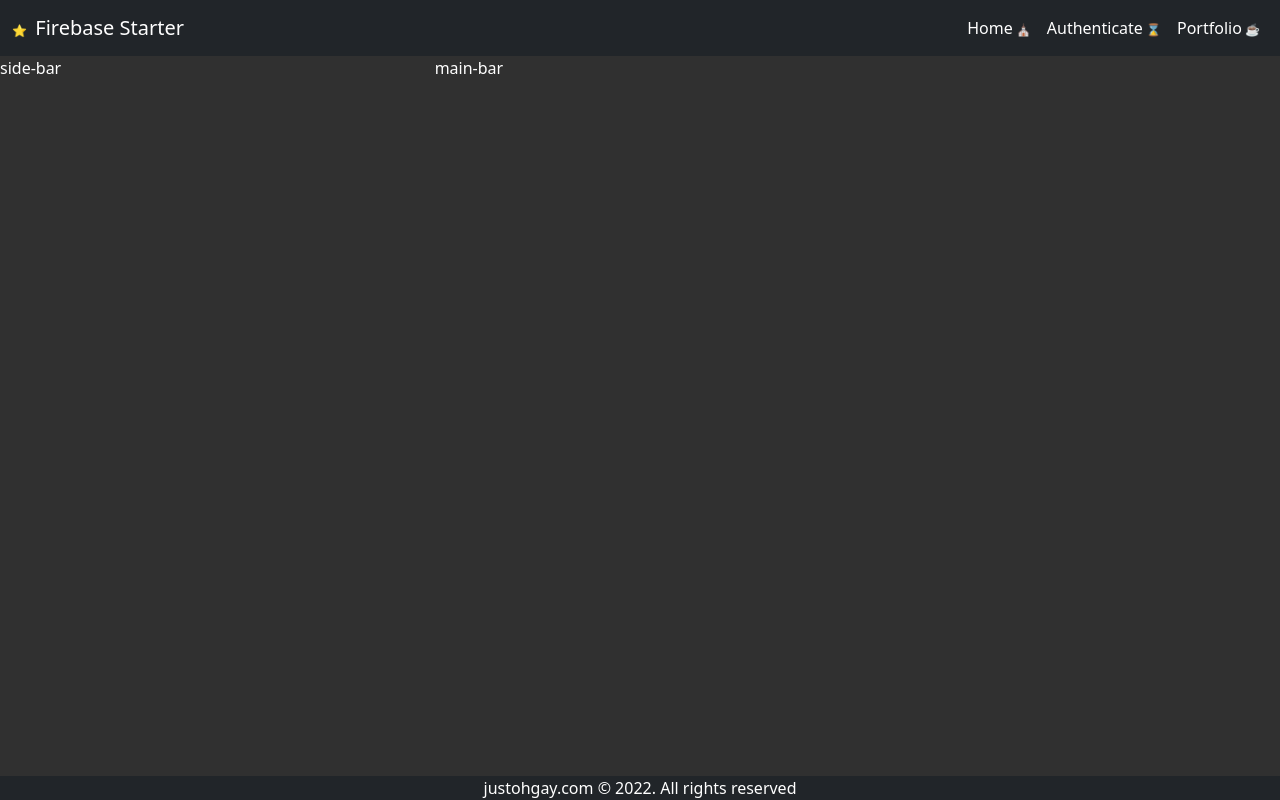
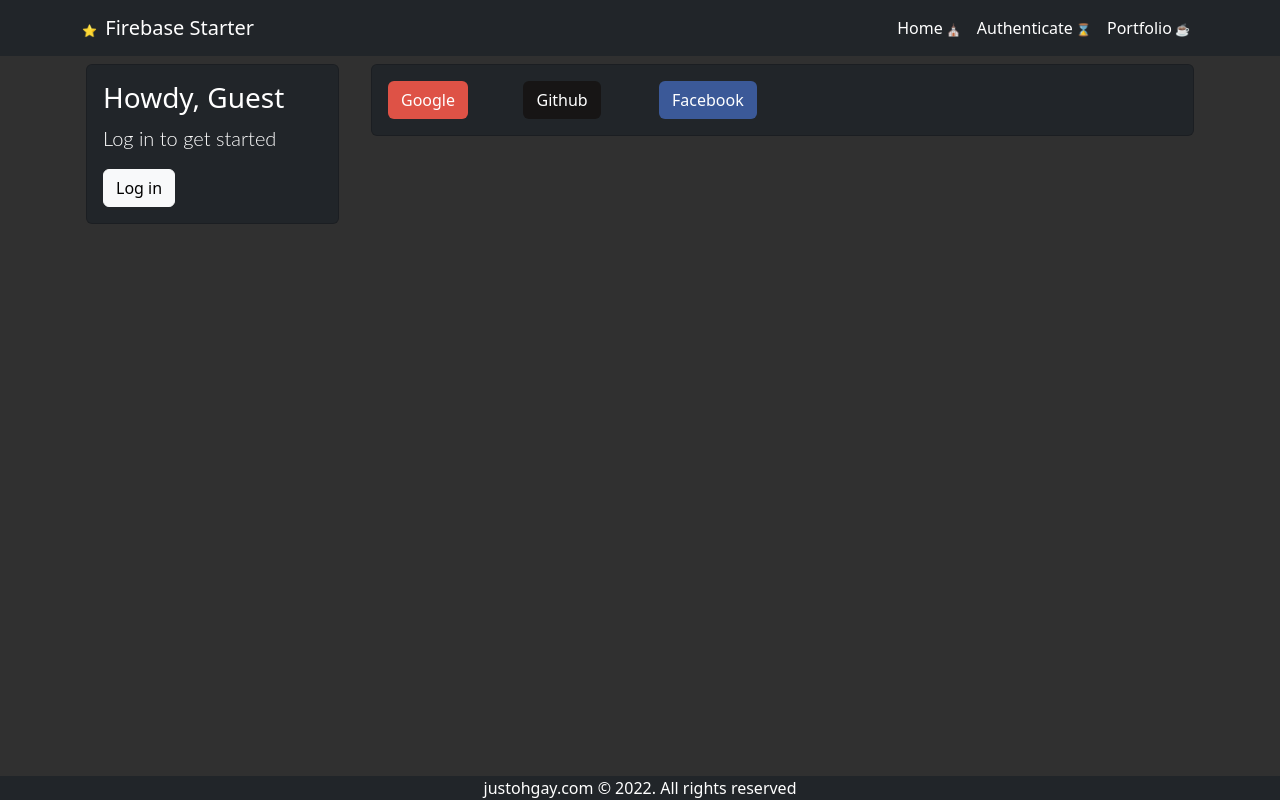
Before and after one commit to AllisonOge/firebase-starter-project, an Angular app: page /login in a window 1280 px wide. Built offline with nearby package versions, Linux system fonts and the light colour scheme.

Commit message:
code refactoring i

```diff
--- a/package.json
+++ b/package.json
@@ -21,6 +21,9 @@
     "@angular/platform-browser": "^14.0.0",
     "@angular/platform-browser-dynamic": "^14.0.0",
     "@angular/router": "^14.0.0",
+    "@fortawesome/angular-fontawesome": "^0.11.1",
+    "@fortawesome/fontawesome-svg-core": "~1.2.27 || ~1.3.0-beta2 || ^6.1.0",
+    "@fortawesome/free-brands-svg-icons": "^6.2.0",
     "@ng-bootstrap/ng-bootstrap": "^13.0.0",
     "@popperjs/core": "^2.10.2",
     "bootstrap": "^5.2.0",
--- a/src/app/app.component.html
+++ b/src/app/app.component.html
@@ -1,8 +1,28 @@
 <app-navigation></app-navigation>
-<app-main>
-  <div sidebar>side-bar</div>
-  <div mainbar>main-bar</div>
-</app-main>
+<div class="container">
+  <app-main>
+    <div sidebar>
+      <div class="my-2 mx-1">
+        <div class="card bg-dark p-3">
+          <div class="row">
+            <div class="col-sm-5 col-md-12">
+              <h3 class="h3">Howdy, Guest</h3>
+              <p class="lead">Log in to get started</p>
+            </div>
+            <div class="col-sm-6 col-md-12">
+              <button class="btn btn-light">Log in</button>
+            </div>
+          </div>
+        </div>
+      </div>
+    </div>
+    <div mainbar>
+      <div class="my-2 mx-1">
+        <router-outlet></router-outlet>
+      </div>
+    </div>
+  </app-main>
+</div>
 <footer class="bg-dark text-center fixed-bottom">
   justohgay.com &copy; 2022. All rights reserved
 </footer>
--- /dev/null
+++ b/src/app/auth/auth.component.html
@@ -0,0 +1,22 @@
+<div class="card bg-dark p-3">
+  <div class="row">
+    <div class="col-2">
+      <button class="btn text-white" style="background-color: #de5246;">
+        <fa-icon [icon]="faGoogle"></fa-icon>
+        Google
+      </button>
+    </div>
+    <div class="col-2">
+      <button class="btn text-white" style="background-color: #171515;">
+        <fa-icon [icon]="faGithub"></fa-icon>
+        Github
+      </button>
+    </div>
+    <div class="col-2">
+      <button class="btn text-white" style="background-color: #3b5998;">
+        <fa-icon [icon]="faFacebook"></fa-icon>
+        Facebook
+      </button>
+    </div>
+  </div>
+</div>
--- a/src/app/auth/auth.component.ts
+++ b/src/app/auth/auth.component.ts
@@ -1,9 +1,17 @@
 import { Component } from '@angular/core';
+import {
+  faGoogle,
+  faGithub,
+  faFacebook,
+} from '@fortawesome/free-brands-svg-icons';
 
 @Component({
   selector: 'app-auth',
-  templateUrl: ['./auth.component.html'],
-  styles: [``]
+  templateUrl: './auth.component.html',
+  styles: [``],
 })
-
-export class AuthComponent {}
+export class AuthComponent {
+  faGoogle = faGoogle;
+  faGithub = faGithub;
+  faFacebook = faFacebook;
+}
--- a/src/app/main/main.component.ts
+++ b/src/app/main/main.component.ts
@@ -4,10 +4,10 @@ import { Component } from '@angular/core';
   selector: 'app-main',
   template: `
   <div class="row">
-  <div class="col-sm-12 col-md-4">
+  <div class="col-sm-12 col-md-3">
     <ng-content select="[sidebar]"></ng-content>
   </div>
-  <div class="col-sm-12 col-md-8">
+  <div class="col-sm-12 col-md-9">
     <ng-content select="[mainbar]"></ng-content>
   </div>
 </div>
--- a/src/app/navigation.component.html
+++ b/src/app/navigation.component.html
@@ -1,5 +1,5 @@
 <nav class="navbar navbar-expand-lg navbar-dark bg-dark">
-  <div class="container-fluid">
+  <div class="container">
     <a href="" class="navbar-brand">
       <span style="font-size: 12px;">&#11088;&nbsp;</span>
       Firebase Starter</a
```
Also changed, not shown: src/app/app.module.ts (+18 -2 lines).
